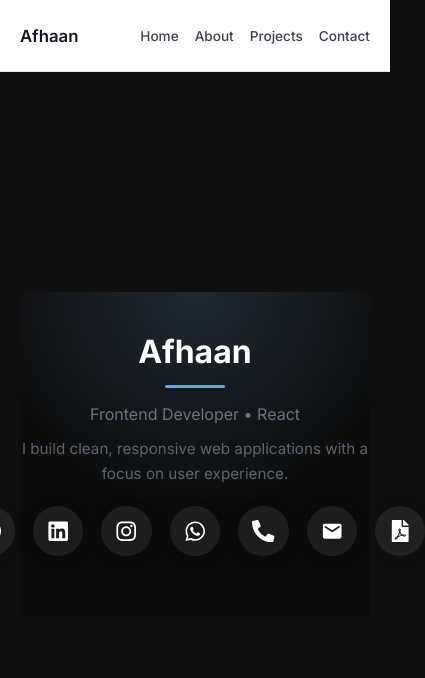
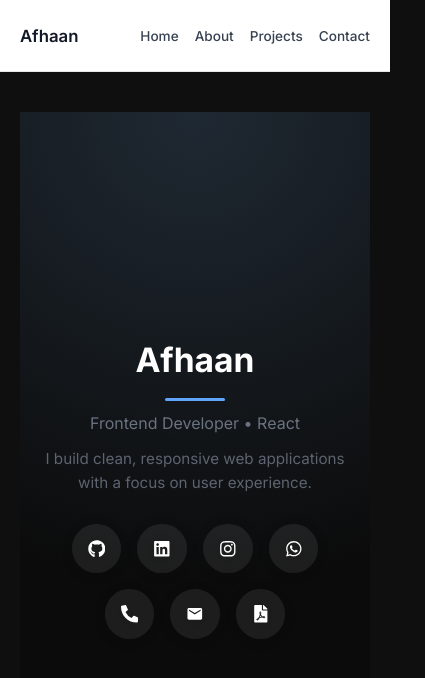
Before and after one commit to afhaan247/afhaan-portfolio, a React (Vite) app: page / in a window 390 px wide. Shown: the top 678 px of the page, 425 px wide, since content can reach past the window. Built offline with nearby package versions, Linux system fonts and the light colour scheme.

Commit message:
<div className=hero style={{ display: flex, flexDirection: column, alignItems: center, textAlign: center }}>

```diff
--- a/src/index.css
+++ b/src/index.css
@@ -210,3 +210,39 @@ nav svg:hover {
     gap: 18px;
   }
 }
+
+/* ---------- MOBILE HERO FIX ---------- */
+@media (max-width: 768px) {
+  .hero {
+    min-height: calc(100vh - 70px);
+    padding: 60px 20px 80px;
+    justify-content: center;
+  }
+
+  .hero h1 {
+    font-size: 2.1rem;
+  }
+
+  .hero-line {
+    margin: 12px auto 10px;
+  }
+
+  .hero p {
+    max-width: 320px;
+    margin-left: auto;
+    margin-right: auto;
+    line-height: 1.6;
+  }
+
+  .icon-row {
+    margin-top: 28px;
+    gap: 16px;
+    justify-content: center;
+    flex-wrap: wrap;
+  }
+
+  .icon-row a {
+    padding: 16px;
+    font-size: 1.1rem;
+  }
+}
--- a/src/pages/Home.jsx
+++ b/src/pages/Home.jsx
@@ -13,7 +13,8 @@ function Home() {
   return (
     <PageWrapper>
       {/* HERO SECTION */}
-      <div className="hero">
+      <div className="hero" style={{ display: "flex", flexDirection: "column", alignItems: "center", textAlign: "center" }}>
+
         <h1 style={{ marginBottom: "6px" }}>Afhaan</h1>
 
         {/* Accent line */}
```
